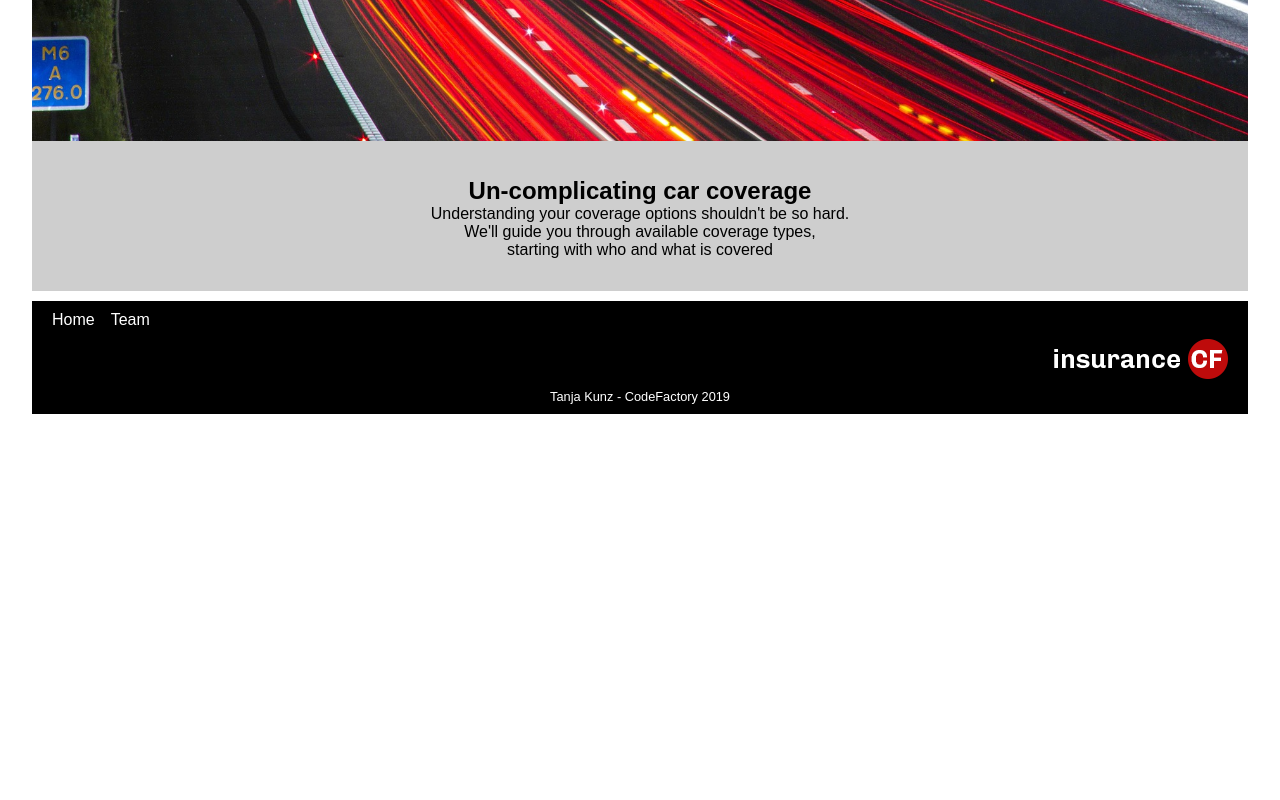
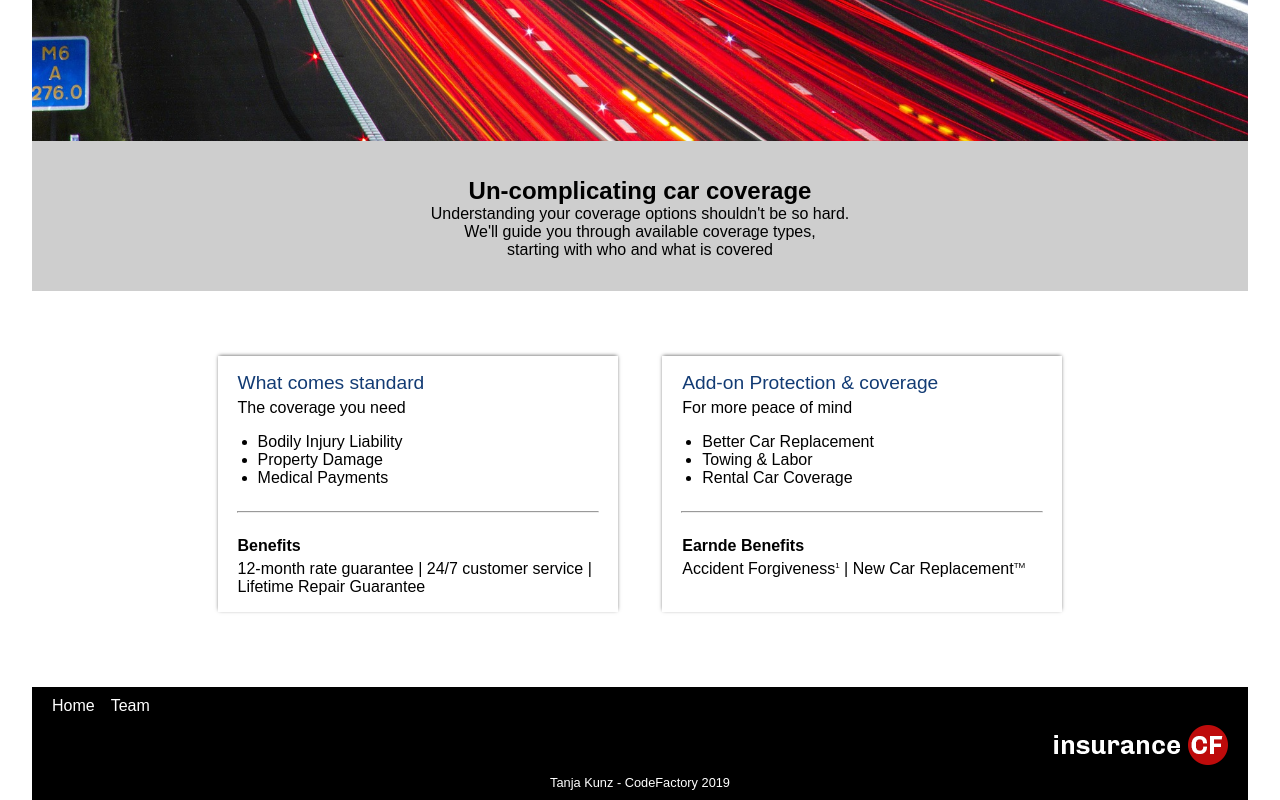
Before and after one commit to TanjaKunz/FSWD70-TanjaKunz-CodeReview-03, a plain HTML site: page index.html in a window 1280 px wide. Shown: the part 810-1610 px from the top of the page. Before the commit the page ends 1224 px from the top, so only its background shows below. Drawn offline with Linux system fonts and the light colour scheme.

```diff
--- a/css/style.sass
+++ b/css/style.sass
@@ -106,14 +106,6 @@
 	#pic
 		background-color: #CECECE
 
-	#text
-		padding: 2em
-		background-color: #CECECE
-		text-align: center
-
-		h1, p
-			margin: 0
-
 	#headline
 		top: 20px
 		position: absolute
@@ -169,6 +161,63 @@
 				font-size: 110%
 				color: #339235
 
+	#text
+		padding: 2em
+		background-color: #CECECE
+		text-align: center
+
+		h1, p
+			margin: 0
+
+
+/* ----------- Section 2 ----------- */
+
+#choice
+	display: flex
+	justify-content: space-around
+	flex-direction: row
+	flex-wrap: wrap
+	margin: 50px
+
+	.bundle
+		display: flex
+		flex-direction: column
+		align-items: center
+		margin: 15px 0
+
+		-webkit-box-shadow: 0px -1px 4px -1px rgba(74,74,74,1)
+		-moz-box-shadow: 0px -1px 4px -1px rgba(74,74,74,1)
+		box-shadow: 0px -1px 4px -1px rgba(74,74,74,1)
+
+		h2, h3, p, ul, hr
+			width: 90%
+
+		h2
+			margin: 16px 0 5px
+
+			font-weight: normal
+			color: #123B74
+
+		h3
+			margin-bottom: 5px
+
+		p
+			margin: 0 0 16px
+
+			sup
+				font-size: 0.5em
+
+		ul
+			margin-top: 0
+
+
+
+
+
+
+
+
+
 
 
 
@@ -211,13 +260,20 @@
 
 /* ---------- Media Queries ---------- */
 
-@media screen and (min-width: 801px)
+@media screen and (min-width: 831px)
 	main
 
 
 
 
+	.bundle
+		width: 45%
 
+		h2
+			font-size: 120%
+
+		h3, p, li
+			font-size: 100%
 
 	#logoFoot
 		justify-content: flex-end
@@ -226,8 +282,17 @@
 
 
 
-@media screen and (min-width: 481px) and (max-width: 800px)
+@media screen and (min-width: 571px) and (max-width: 830px)
 
+
+	.bundle
+		width: 45%
+
+		h2
+			font-size: 100%
+
+		h3, p, li
+			font-size: 80%
 
 	#logoFoot
 		justify-content: flex-end
@@ -236,11 +301,23 @@
 
 
 
-@media screen and (max-width: 480px)
+@media screen and (max-width: 570px)
 
 
 	#nav, #navFoot
 		justify-content: center
+
+
+
+	.bundle
+		width: 90%
+
+		h2
+			font-size: 100%
+
+		h3, p, li
+			font-size: 80%
+
 
 
 
--- a/index.html
+++ b/index.html
@@ -92,11 +92,36 @@
 
 
 			<section id="choice">
-				<div>
+				<div class="bundle">
+					<h2>What comes standard</h2>
+					<p>The coverage you need</p>
 
+					<ul>
+						<li>Bodily Injury Liability</li>
+						<li>Property Damage</li>
+						<li>Medical Payments</li>
+					</ul>
+
+					<hr>
+
+					<h3>Benefits</h3>
+					<p>12-month rate guarantee | 24/7 customer service | Lifetime Repair Guarantee</p>
 				</div>
 
-				<div>
+				<div class="bundle">
+					<h2>Add-on Protection & coverage</h2>
+					<p>For more peace of mind</p>
+
+					<ul>
+						<li>Better Car Replacement</li>
+						<li>Towing & Labor</li>
+						<li>Rental Car Coverage</li>
+					</ul>
+
+					<hr>
+
+					<h3>Earnde Benefits</h3>
+					<p>Accident Forgiveness<sup>1</sup> | New Car Replacement<sup>TM</sup></p>
 
 				</div>
 			</section>
```
Also changed, not shown: js/data.json (added, +13 -0 lines), css/style.css, img/list-style.PNG (added), 1 other file.
